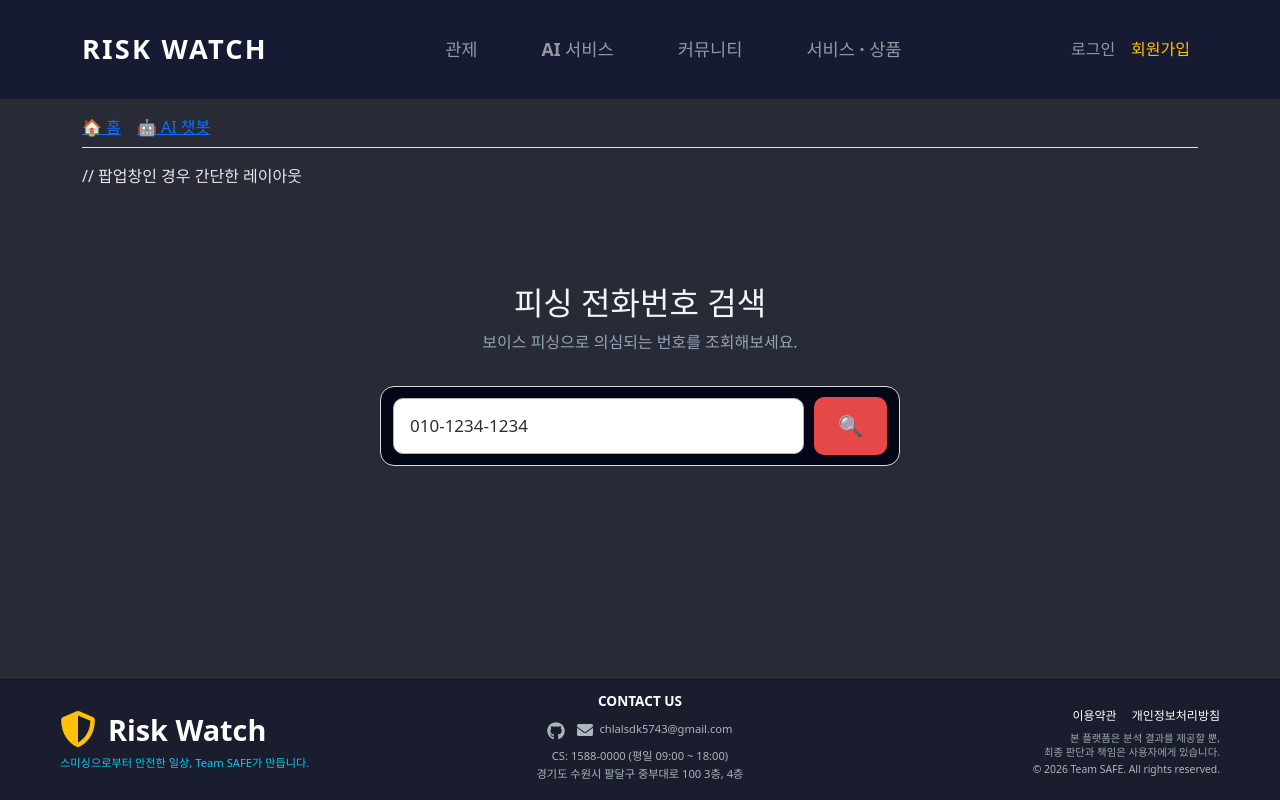
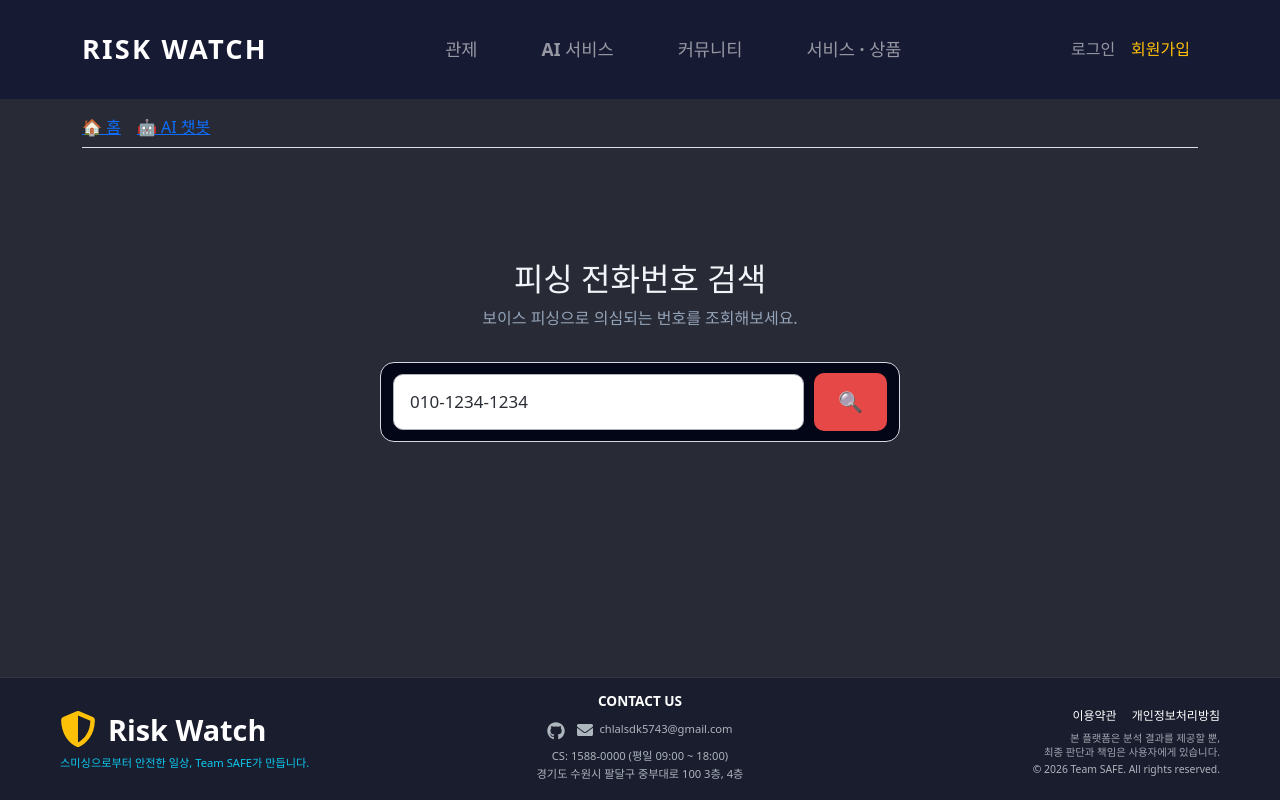
Before and after one commit to mmmina1/safe-project, a React app in the folder frontend/: page / in a window 1280 px wide. Built offline with nearby package versions, Linux system fonts and the light colour scheme; the HTML template or start-up script is replaced by a standard one.

Commit message:
우왕프론트보인당!!!

```diff
--- a/frontend/src/App.jsx
+++ b/frontend/src/App.jsx
@@ -53,7 +53,6 @@ function App() {
           <Link to="/chatbot">🤖 AI 챗봇</Link>
         </nav>
 
-  // 팝업창인 경우 간단한 레이아웃
       <Routes>
         <Route path="/" element={<MainPage />} />
         <Route path="/login" element={<LoginPage />} />
--- a/frontend/src/pages/privacy.jsx
+++ b/frontend/src/pages/privacy.jsx
@@ -311,3 +311,5 @@ const Privacy = () => {
     </div>
   );
 };
+
+export default Privacy;
```
